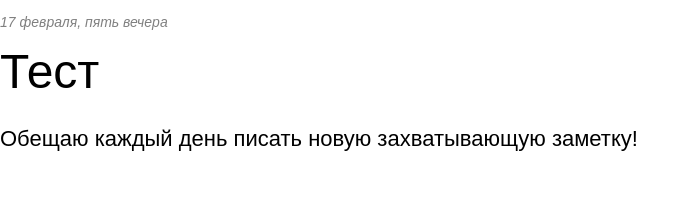
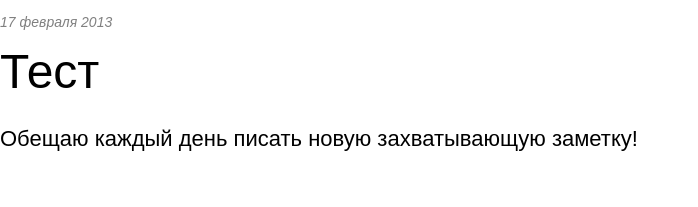
Before and after one commit to partyordie/anbelyaev.github.io, a Jekyll site: the page built from _posts/2013-02-17-test.markdown, in a window 1280 px wide. Shown: the top 207 px of the page, without its empty margins (0-698 px from the left). Built offline with Jekyll 4.4.1, drawn with Linux system fonts in a browser that asks for light colours.

Commit message:
Update date in posts

```diff
--- a/_posts/2013-02-02-first-record.markdown
+++ b/_posts/2013-02-02-first-record.markdown
@@ -2,7 +2,7 @@
 layout: post
 title: "Первая запись"
 date: 2013-02-02 16:47:57
-hdate: "2 февраля, 16:47"
+hdate: "2 февраля 2013"
 categories: jekyll update
 ---
 Добро пожаловать в мой блог. Здесь я пишу обо всём, что мне не интересно.
--- a/_posts/2013-02-17-test.markdown
+++ b/_posts/2013-02-17-test.markdown
@@ -2,7 +2,7 @@
 layout: post
 title: "Тест"
 date: 2013-02-02 17:56:03
-hdate: "17 февраля, пять вечера"
+hdate: "17 февраля 2013"
 categories: jekyll update
 ---
 Обещаю каждый день писать новую захватывающую заметку!
--- a/_posts/2013-06-20-new-post.markdown
+++ b/_posts/2013-06-20-new-post.markdown
@@ -2,7 +2,7 @@
 layout: post
 title: "Свежий пост"
 date: 2013-06-20 22:11:33
-hdate: "20 июня, 22:11"
+hdate: "20 июня 2013"
 categories: jekyll update
 ---
 Похоже, не очень получается писать сюда каждый день.
```
